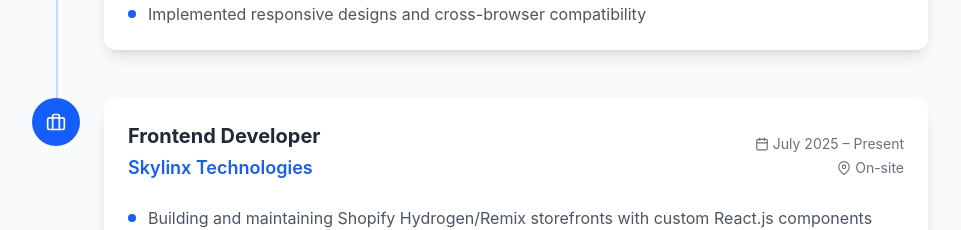
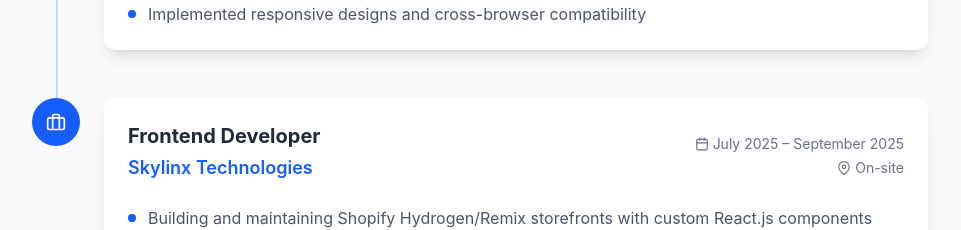
Before and after one commit to RahimShahDev/Portfolio, a Next.js app: page / in a window 1280 px wide. Shown: the part 1900-2130 px from the top of the page, without its empty margins (160-1121 px from the left). Built offline with nearby package versions, Linux system fonts and the light colour scheme.

Commit message:
Update Location

```diff
--- a/src/components/Contact.jsx
+++ b/src/components/Contact.jsx
@@ -84,7 +84,7 @@
                 </div>
                 <div>
                   <h4 className="font-semibold text-gray-800 dark:text-white">Location</h4>
-                  <p className="text-gray-600 dark:text-gray-300">Lahore, Pakistan</p>
+                  <p className="text-gray-600 dark:text-gray-300">Shahkot (Faisalabad), Pakistan</p>
                 </div>
               </div>
             </div>
--- a/src/components/Experience.jsx
+++ b/src/components/Experience.jsx
@@ -17,7 +17,7 @@
     {
   title: "Frontend Developer",
   company: "Skylinx Technologies",
-  period: "July 2025 – Present",
+  period: "July 2025 – September 2025",
   location: "On-site",
   description: [
     "Building and maintaining Shopify Hydrogen/Remix storefronts with custom React.js components",
--- a/src/components/Footer.jsx
+++ b/src/components/Footer.jsx
@@ -80,7 +80,7 @@
             <div className="space-y-2 text-gray-400">
               <p>rahimshah.dev@gmail.com</p>
               <p>+92 3476662833</p>
-              <p>Lahore, Pakistan</p>
+              <p>Shahkot (Failsalbad), Pakistan</p>
             </div>
           </div>
         </div>
```
